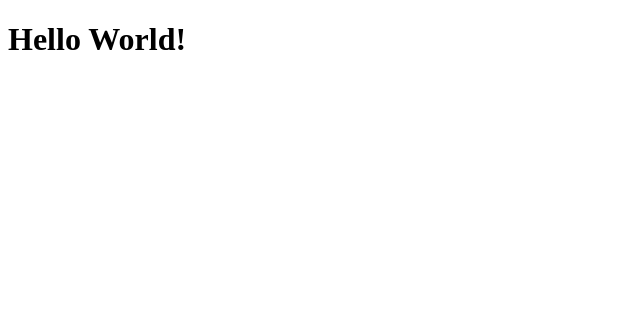
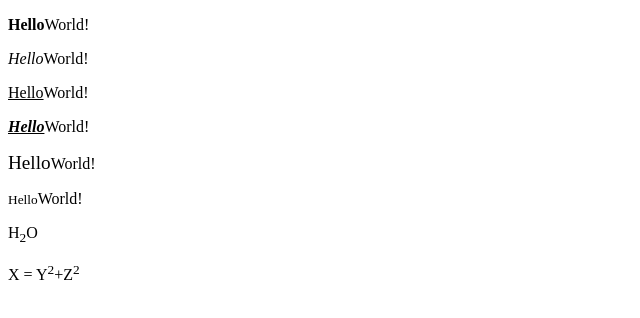
Before and after one commit to Tabelisma/GitDemo, a plain HTML site: page Index.html in a window 1280 px wide. Shown: the whole page, without its empty margins (0-640 px from the left). Drawn offline with Linux system fonts and the light colour scheme.

Commit message:
TextFormattingTags

```diff
--- a/Index.html
+++ b/Index.html
@@ -7,6 +7,16 @@
     <title>Document</title>
 </head>
 <body>
-    <h1> Hello World!</h1>
+    <!-- <h1> Hello World!</h1> -->
+    <p><b>Hello</b>World!</p>
+    <p><i>Hello</i>World!</p>
+    <p><u>Hello</u>World!</p>
+    <p><b><i><u>Hello</u></i></b>World!</p>
+
+    <p><big>Hello</big>World!</p>
+    <p><small>Hello</small>World!</p>
+    <p>H<sub>2</sub>O</p>
+    <p>X = Y<sup>2</sup>+Z<sup>2</sup></p>
+
 </body>
 </html>
```
